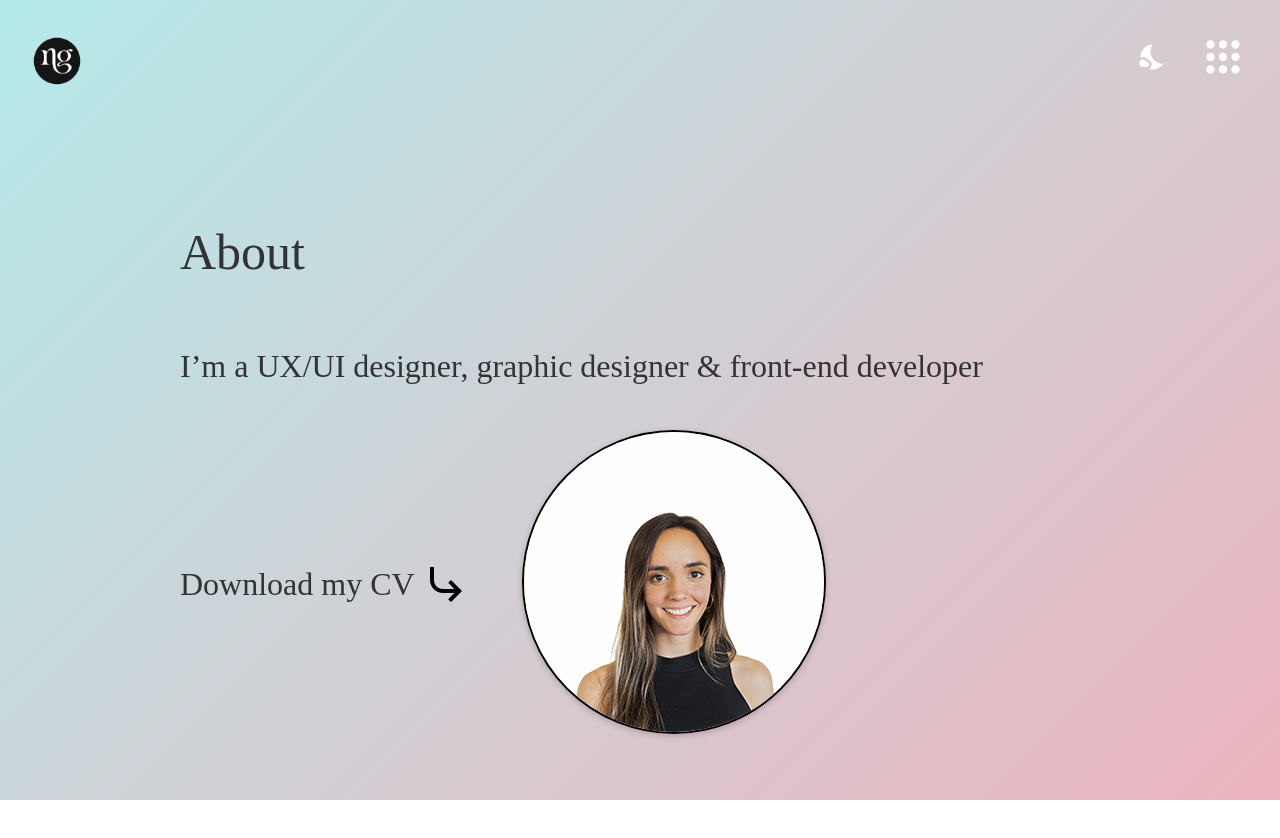
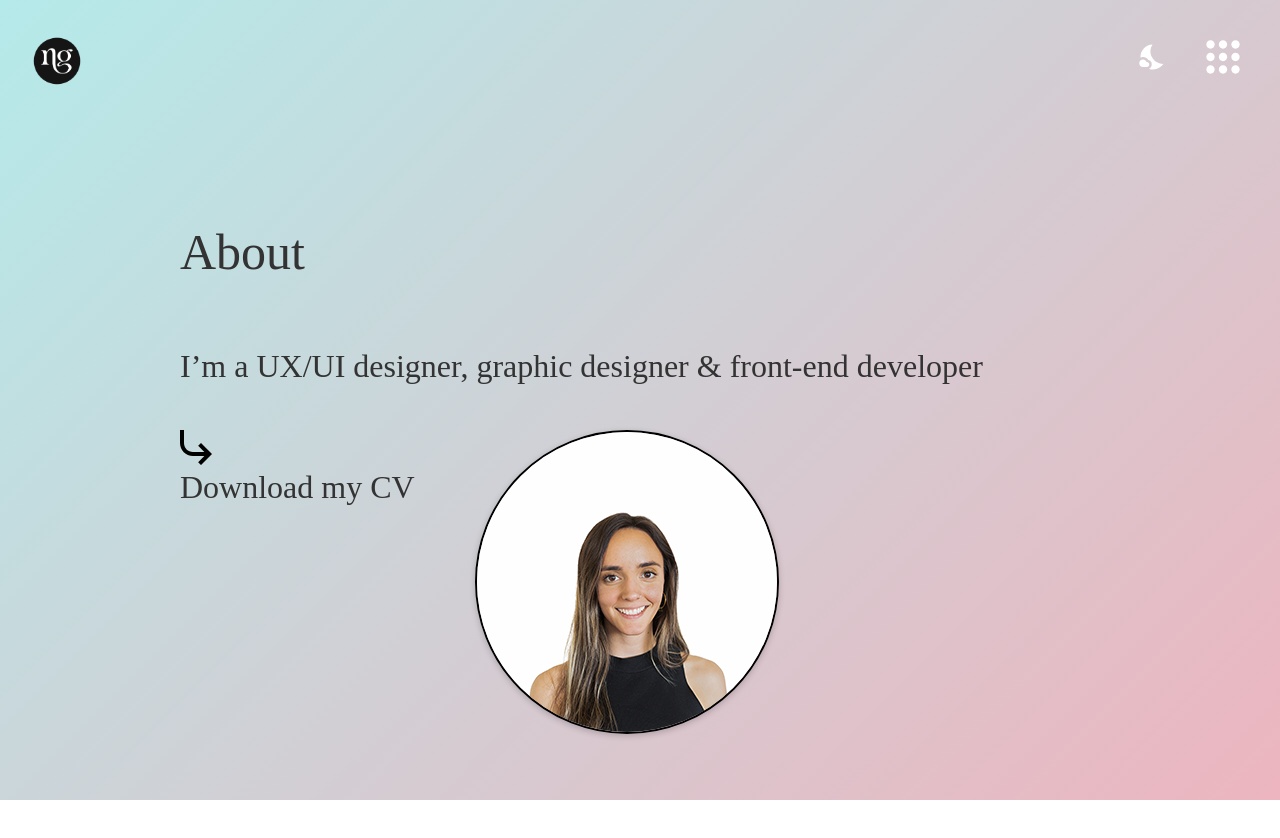
Before and after one commit to natachagraviotto/portfolio-natachagraviotto, a React (Vite) app: page /about in a window 1280 px wide. Shown: the top 838 px of the page. Built offline with nearby package versions, Linux system fonts and the light colour scheme.

Commit message:
load custom scss on landing page

```diff
--- a/src/components/content-link/ContentLink.jsx
+++ b/src/components/content-link/ContentLink.jsx
@@ -1,11 +1,12 @@
 import { Link } from "react-router-dom";
+import "./contentlink.scss";
 import IconArrowReturnRight from "../icons/IconArrow";
 
 function ContentLink(props) {
   return (
     <>
       <IconArrowReturnRight />
-      <Link className="home-button" to={props.to}>
+      <Link className="button" to={props.to}>
         {props.children}
         {props.icon}
       </Link>
--- a/src/components/content-link/contentlink.scss
+++ b/src/components/content-link/contentlink.scss
@@ -0,0 +1,13 @@
+.button {
+  text-decoration: none;
+  background: none;
+  border: none;
+  color: var(--black);
+  font-family: "Unbounded", regular;
+  font-size: var(--font-s);
+  font-weight: 500;
+  display: flex;
+  align-items: center;
+  flex-direction: row-reverse;
+  gap: 15px;
+}
--- a/src/scss/global.scss
+++ b/src/scss/global.scss
@@ -104,20 +104,6 @@ body {
   justify-content: center;
 }
 
-.home-button {
-  text-decoration: none;
-  background: none;
-  border: none;
-  color: var(--black);
-  font-family: "Unbounded", regular;
-  font-size: var(--font-s);
-  font-weight: 500;
-  display: flex;
-  align-items: center;
-  flex-direction: row-reverse;
-  gap: 15px;
-}
-
 /* PROJECTS */
 .box-project {
   width: 408px;
```
